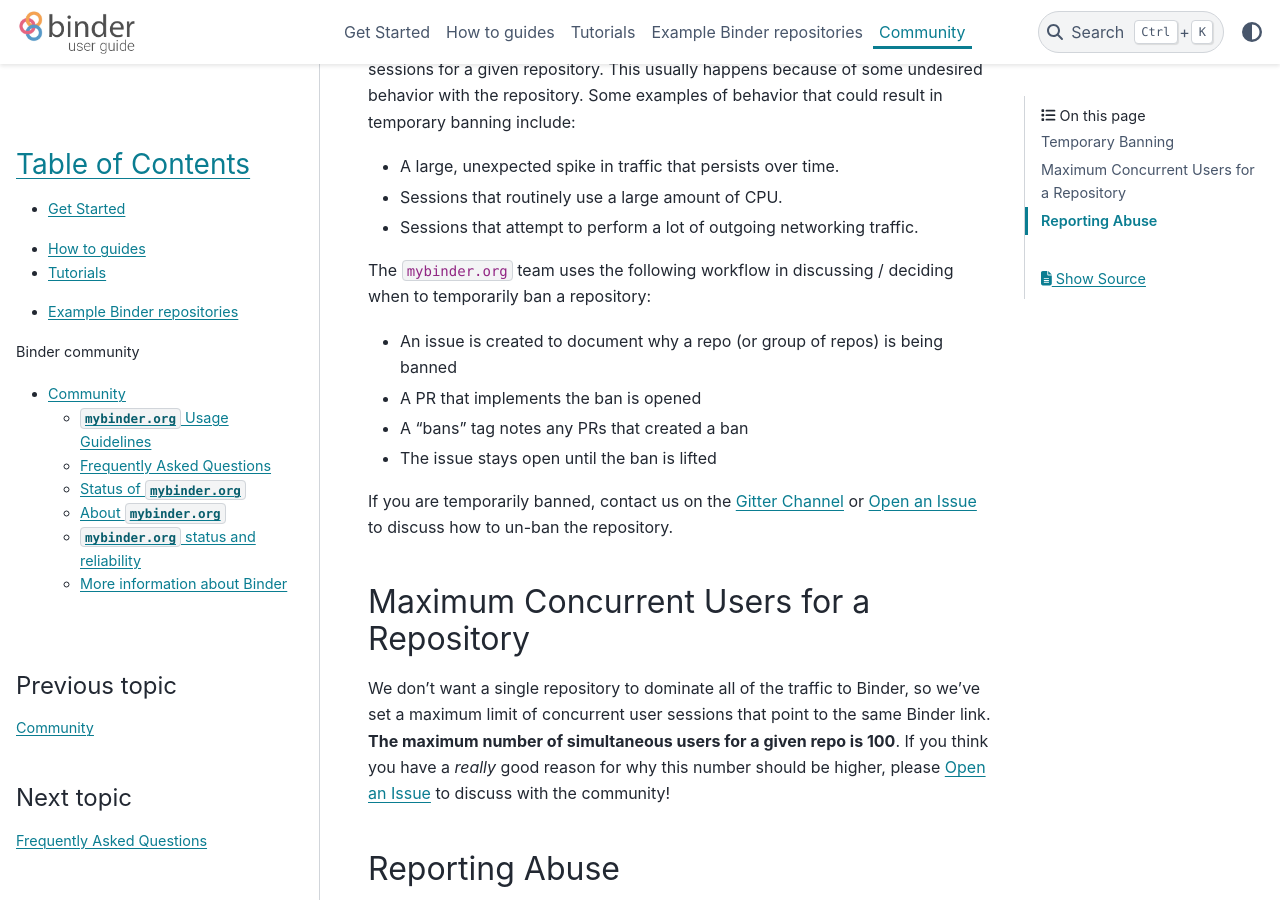
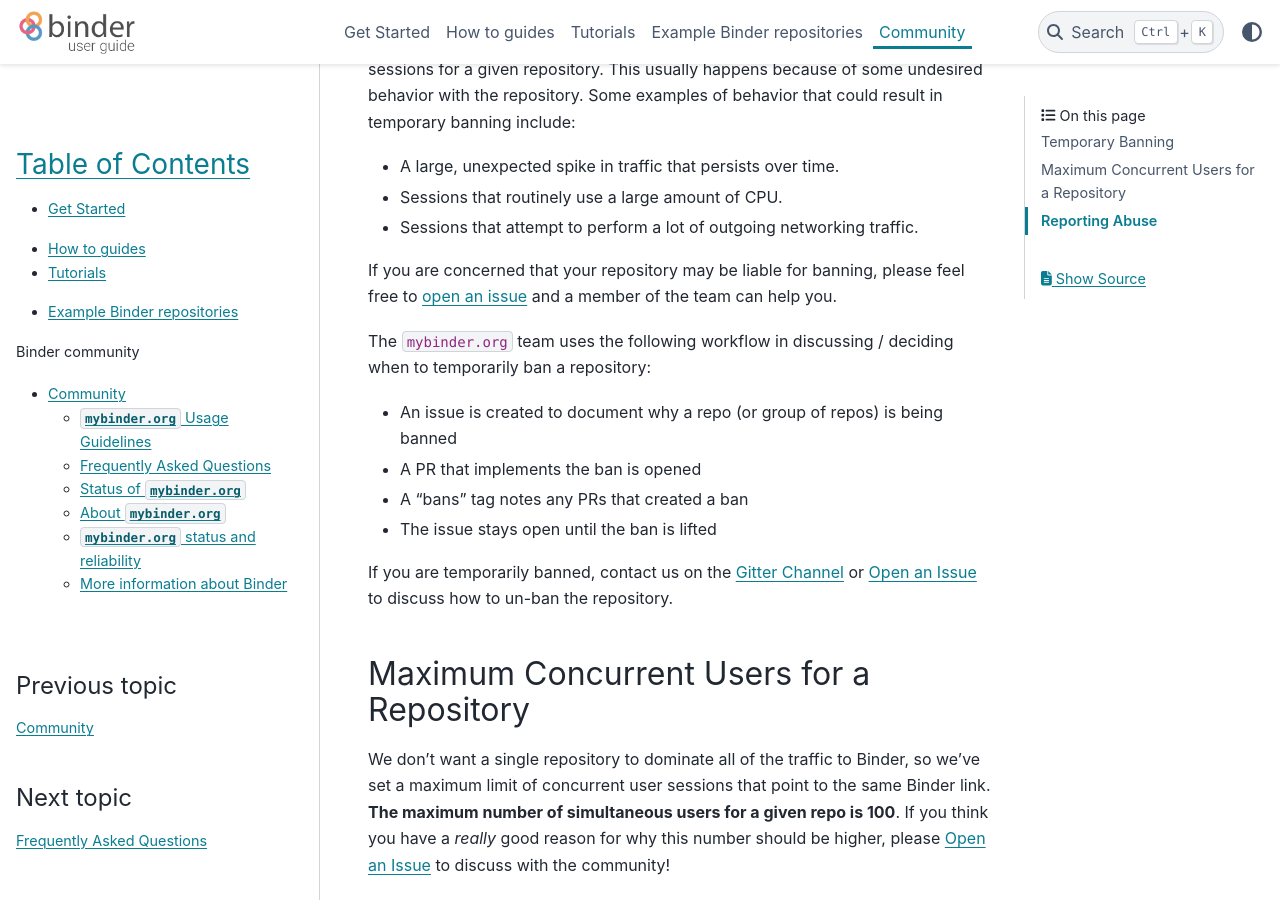
Before and after one commit to jupyterhub/mybinder.org-user-guide, a Sphinx documentation site: the page built from doc/user-guidelines.rst, in a window 1280 px wide and 900 px high, scrolled down 350 px. Built offline with Sphinx 7.4.7 and the PyData theme 0.15.4, drawn with Linux system fonts in a browser that asks for light colours; pages that are not in the unit, such as notebooks, are missing from menus.

Commit message:
Link to issue template in banning section

```diff
--- a/doc/user-guidelines.rst
+++ b/doc/user-guidelines.rst
@@ -14,6 +14,10 @@ result in temporary banning include:
 * A large, unexpected spike in traffic that persists over time.
 * Sessions that routinely use a large amount of CPU.
 * Sessions that attempt to perform a lot of outgoing networking traffic.
+
+If you are concerned that your repository may be liable for banning, please feel free to
+`open an issue <https://github.com/jupyterhub/mybinder.org-deploy/issues/new?labels=question&template=ban_check.md>`_
+and a member of the team can help you.
 
 The ``mybinder.org`` team uses the following workflow in discussing / deciding
 when to temporarily ban a repository:
```
